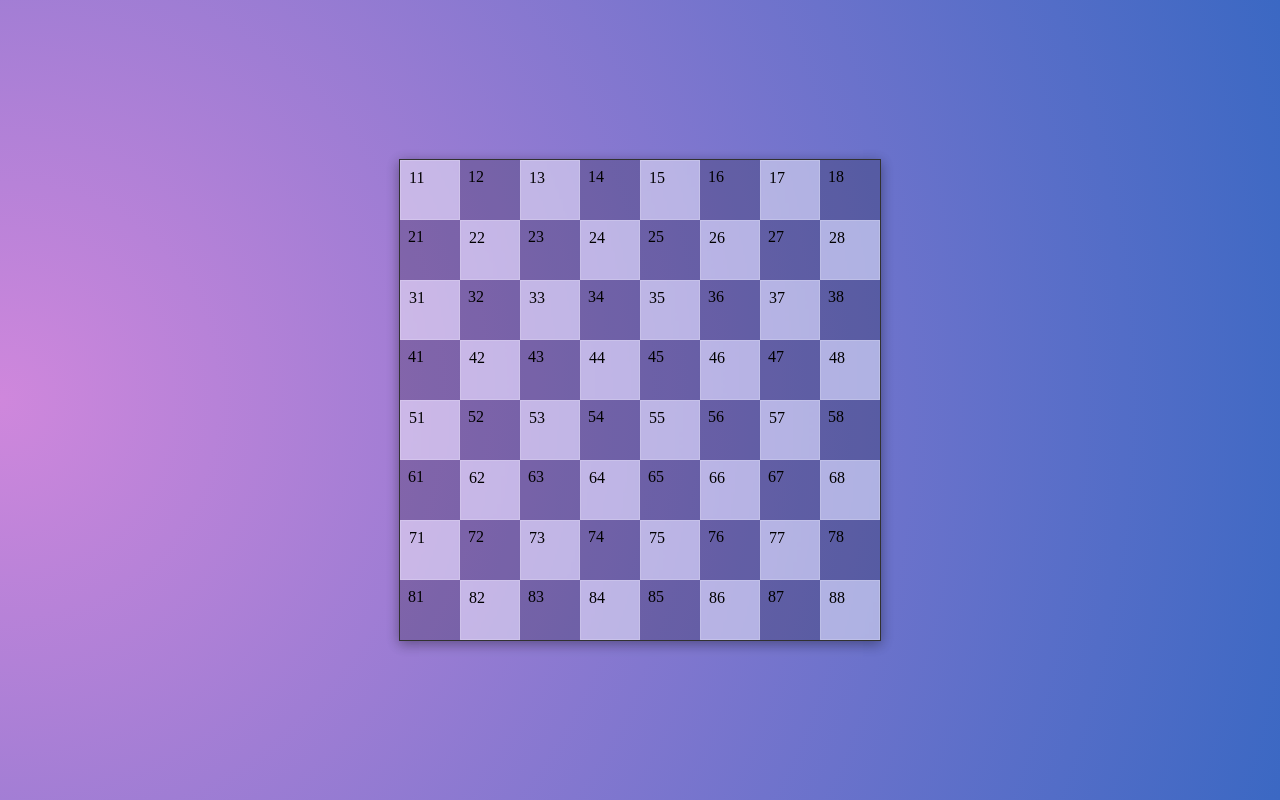
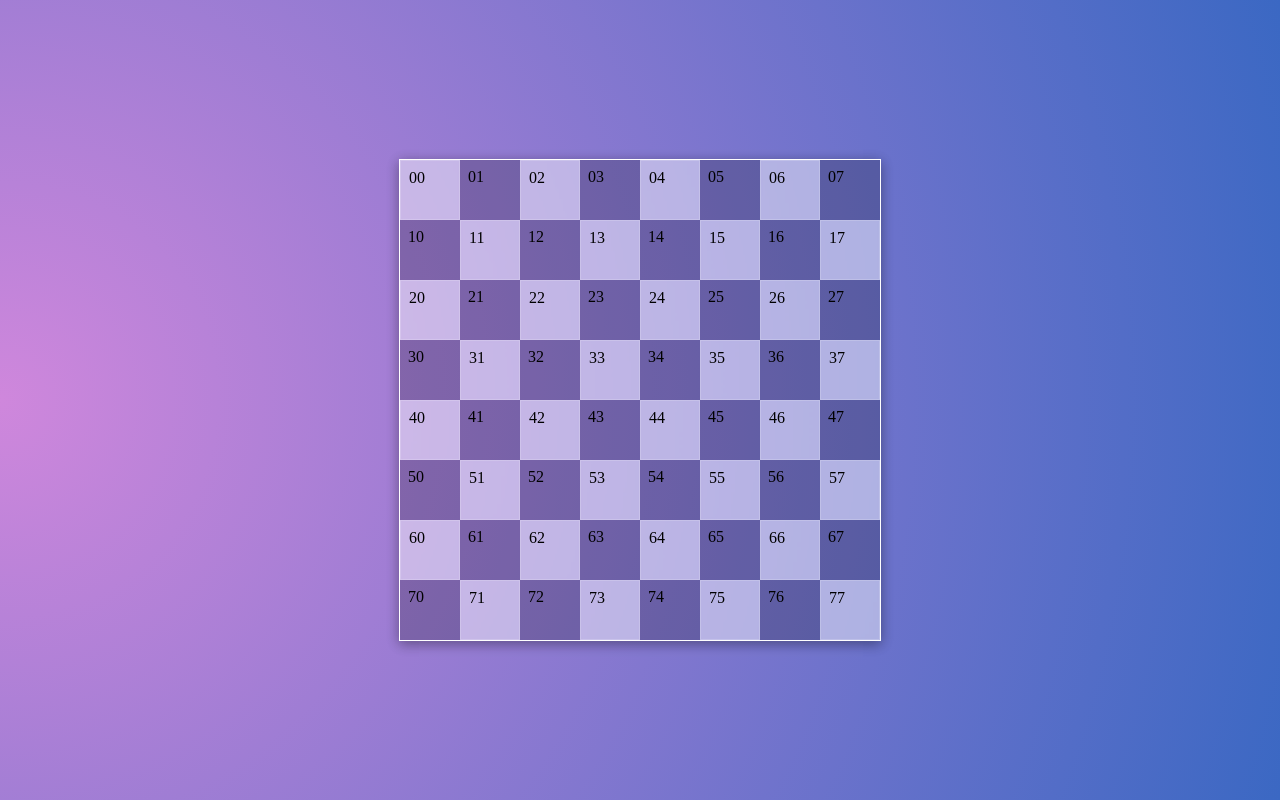
Before and after one commit to hayaman3/knights-travails-react, a React (Create React App) app: page / in a window 1280 px wide. Built offline with nearby package versions, Linux system fonts and the light colour scheme.

Commit message:
connected logic to ui

```diff
--- a/src/App.jsx
+++ b/src/App.jsx
@@ -1,13 +1,29 @@
 /* eslint-disable jsx-a11y/click-events-have-key-events */
 /* eslint-disable jsx-a11y/no-static-element-interactions */
 import React from 'react';
+import knightTravails from './script';
 
 const buttonClicked = (e) => {
-  console.log(e.target.dataset.coordinates);
-  // return e;
+  // console.log(e.target.dataset.coordinates);
+  // // return e;
+  const target = e.target.dataset.coordinates;
+  // console.log([target]);
+  // console.log([0, 1]);
+
+  knightTravails([1, 1], [target]);
 };
 
 const coordinates = [
+  [0, 0],
+  [0, 1],
+  [0, 2],
+  [0, 3],
+  [0, 4],
+  [0, 5],
+  [0, 6],
+  [0, 7],
+
+  [1, 0],
   [1, 1],
   [1, 2],
   [1, 3],
@@ -15,7 +31,8 @@ const coordinates = [
   [1, 5],
   [1, 6],
   [1, 7],
-  [1, 8],
+
+  [2, 0],
   [2, 1],
   [2, 2],
   [2, 3],
@@ -23,7 +40,8 @@ const coordinates = [
   [2, 5],
   [2, 6],
   [2, 7],
-  [2, 8],
+
+  [3, 0],
   [3, 1],
   [3, 2],
   [3, 3],
@@ -31,7 +49,8 @@ const coordinates = [
   [3, 5],
   [3, 6],
   [3, 7],
-  [3, 8],
+
+  [4, 0],
   [4, 1],
   [4, 2],
   [4, 3],
@@ -39,7 +58,8 @@ const coordinates = [
   [4, 5],
   [4, 6],
   [4, 7],
-  [4, 8],
+
+  [5, 0],
   [5, 1],
   [5, 2],
   [5, 3],
@@ -47,7 +67,8 @@ const coordinates = [
   [5, 5],
   [5, 6],
   [5, 7],
-  [5, 8],
+
+  [6, 0],
   [6, 1],
   [6, 2],
   [6, 3],
@@ -55,7 +76,8 @@ const coordinates = [
   [6, 5],
   [6, 6],
   [6, 7],
-  [6, 8],
+
+  [7, 0],
   [7, 1],
   [7, 2],
   [7, 3],
@@ -63,15 +85,6 @@ const coordinates = [
   [7, 5],
   [7, 6],
   [7, 7],
-  [7, 8],
-  [8, 1],
-  [8, 2],
-  [8, 3],
-  [8, 4],
-  [8, 5],
-  [8, 6],
-  [8, 7],
-  [8, 8],
 ];
 
 function App() {
--- a/src/index.css
+++ b/src/index.css
@@ -23,7 +23,7 @@
   grid-template-columns: repeat(8, 60px);
   justify-content: center;
   align-content: center;
-  border: 1px solid rgb(49, 49, 49);
+  border: 1px solid rgb(255, 255, 255);
   box-shadow: rgba(0, 0, 0, 0.16) 0px 3px 12px, rgba(0, 0, 0, 0.23) 0px 3px 12px;
 }
 
--- a/src/script.js
+++ b/src/script.js
@@ -1,3 +1,4 @@
+/* eslint-disable no-use-before-define */
 const knightTravails = (start, end) => {
 	const board = Board();
 	if (
@@ -8,7 +9,7 @@ const knightTravails = (start, end) => {
 	}
 
 	// find path
-	let queue = [start];
+	const queue = [start];
 	while (queue.length !== 0) {
 		// remove node
 		// in practice: use a real queue class to dequeue in 0(1) instead 0(n) time
@@ -46,27 +47,25 @@ const knightTravails = (start, end) => {
 
 const Board = (size = 8) => {
 	// 2d array to
-	let visited = [];
-	for (let i = 0; i < size; i++) {
-		let row = [];
-		for (let j = 0; j < size; j++) {
+	const visited = [];
+	for (let i = 0; i < size; i += 1) {
+		const row = [];
+		for (let j = 0; j < size; j += 1) {
 			row.push(false);
 		}
 		visited.push(row);
 	}
 
-	let lastCoord = [];
-	for (let i = 0; i < size; i++) {
-		let row = [];
-		for (let j = 0; j < size; j++) {
+	const lastCoord = [];
+	for (let i = 0; i < size; i += 1) {
+		const row = [];
+		for (let j = 0; j < size; j += 1) {
 			row.push(false);
 		}
 		lastCoord.push(row);
 	}
 
-	const isValidCoord = (row, col) => {
-		return row >= 0 && row < size && col >= 0 && col < size;
-	};
+	const isValidCoord = (row, col) => row >= 0 && row < size && col >= 0 && col < size;
 
 	const getPossiblePath = (row, col) => {
 		const directions = [
@@ -87,4 +86,6 @@ const Board = (size = 8) => {
 	return { visited, lastCoord, isValidCoord, getPossiblePath };
 };
 
-console.log(knightTravails([0, 0], [1, 1]));
+// console.log(knightTravails([0, 0], [1, 1]));
+
+export default knightTravails
```
